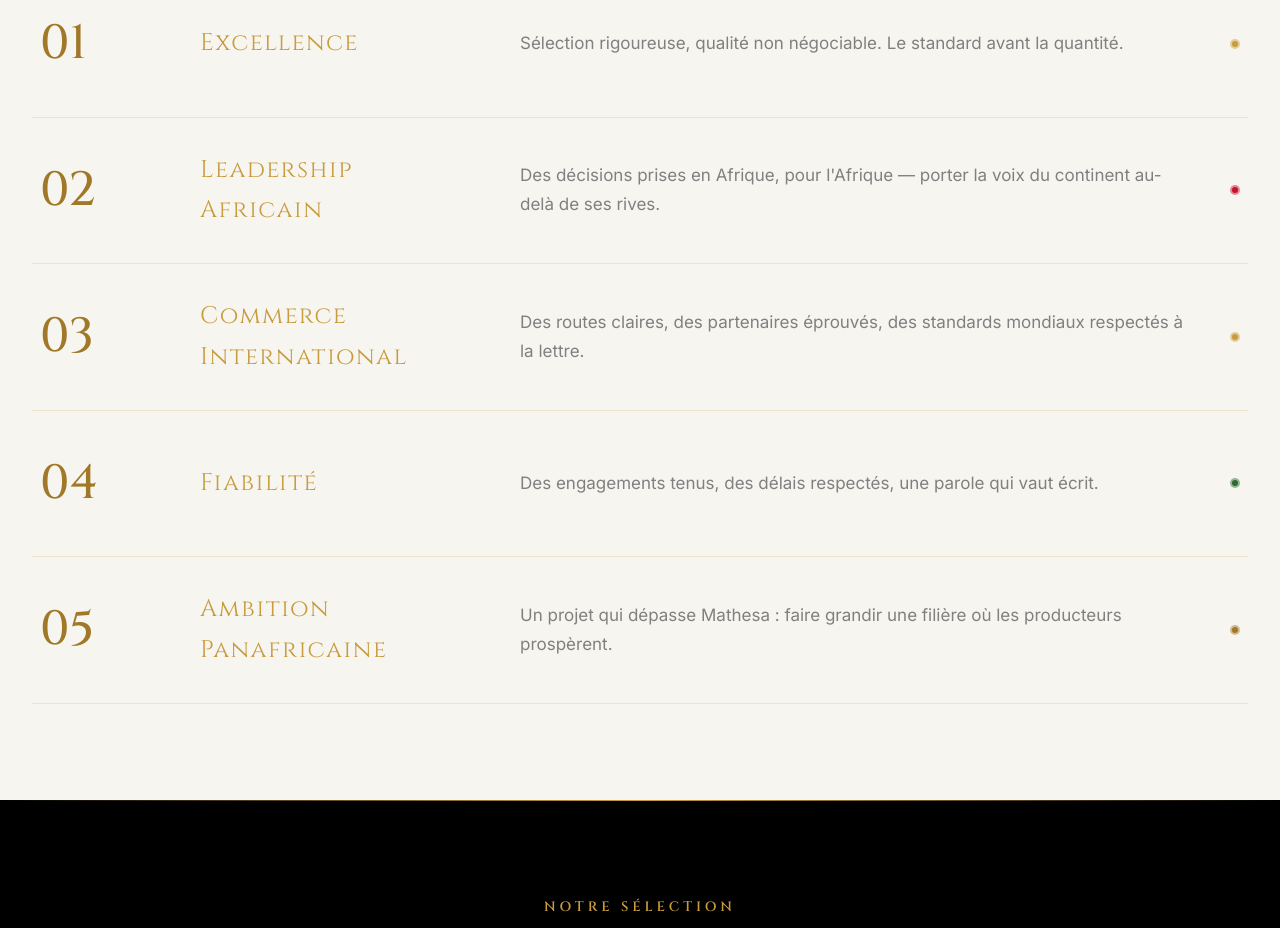
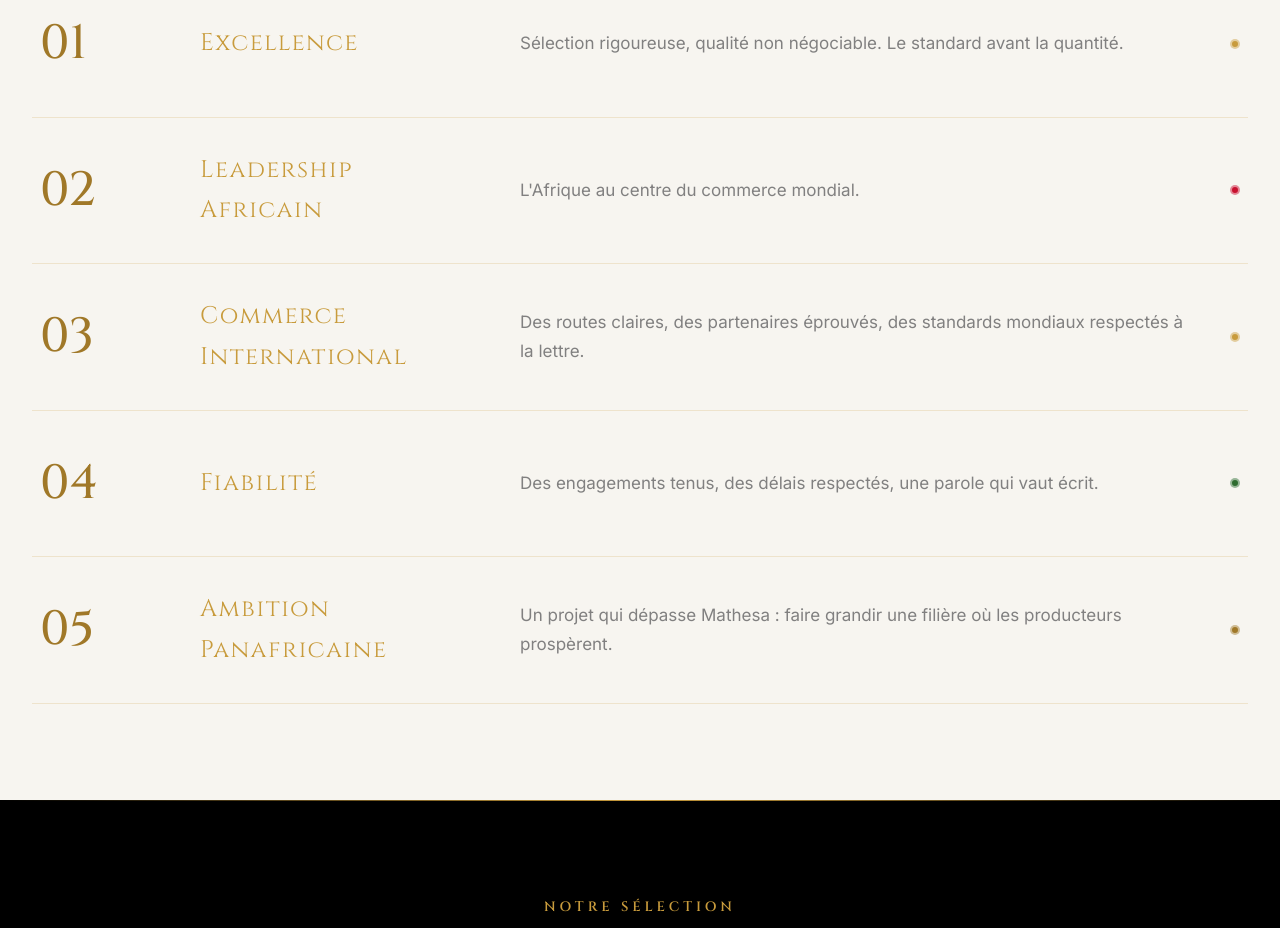
Before and after one commit to elisee789/mathesa-web, a plain HTML site: page index.html in a window 1280 px wide. Shown: the part 3079-4007 px from the top of the page. Drawn offline with Linux system fonts and the light colour scheme.

Commit message:
traduction de valeurs

```diff
--- a/index.html
+++ b/index.html
@@ -2507,32 +2507,32 @@ section.s{
     <div class="valeurs">
       <div class="valeur reveal">
         <div class="num">01</div>
-        <div class="name" data-i18n="val_1_n">Excellence</div>
-        <div class="desc" data-i18n="val_1_d">Sélection rigoureuse, qualité non négociable. Le standard avant la quantité.</div>
+        <div class="name" data-i18n="value-1-title">Excellence</div>
+        <div class="desc" data-i18n="value-1-desc">Sélection rigoureuse, qualité non négociable. Le standard avant la quantité.</div>
         <div class="dot"></div>
       </div>
       <div class="valeur reveal d1">
         <div class="num">02</div>
-        <div class="name" data-i18n="val_2_n">Leadership Africain</div>
-        <div class="desc" data-i18n="val_2_d">Des décisions prises en Afrique, pour l'Afrique — porter la voix du continent au-delà de ses rives.</div>
+        <div class="name" data-i18n="value-2-title">Leadership Africain</div>
+        <div class="desc" data-i18n="value-2-desc">Des décisions prises en Afrique, pour l'Afrique — porter la voix du continent au-delà de ses rives.</div>
         <div class="dot"></div>
       </div>
       <div class="valeur reveal d2">
         <div class="num">03</div>
-        <div class="name" data-i18n="val_3_n">Commerce International</div>
-        <div class="desc" data-i18n="val_3_d">Des routes claires, des partenaires éprouvés, des standards mondiaux respectés à la lettre.</div>
+        <div class="name" data-i18n="value-3-title">Commerce International</div>
+        <div class="desc" data-i18n="value-3-desc">Des routes claires, des partenaires éprouvés, des standards mondiaux respectés à la lettre.</div>
         <div class="dot"></div>
       </div>
       <div class="valeur reveal d3">
         <div class="num">04</div>
-        <div class="name" data-i18n="val_4_n">Fiabilité</div>
-        <div class="desc" data-i18n="val_4_d">Des engagements tenus, des délais respectés, une parole qui vaut écrit.</div>
+        <div class="name" data-i18n="value-4-title">Fiabilité</div>
+        <div class="desc" data-i18n="value-4-desc">Des engagements tenus, des délais respectés, une parole qui vaut écrit.</div>
         <div class="dot"></div>
       </div>
       <div class="valeur reveal d4">
         <div class="num">05</div>
-        <div class="name" data-i18n="val_5_n">Ambition Panafricaine</div>
-        <div class="desc" data-i18n="val_5_d">Un projet qui dépasse Mathesa : faire grandir une filière où les producteurs prospèrent.</div>
+        <div class="name" data-i18n="value-5-title">Ambition Panafricaine</div>
+        <div class="desc" data-i18n="value-5-desc">Un projet qui dépasse Mathesa : faire grandir une filière où les producteurs prospèrent.</div>
         <div class="dot"></div>
       </div>
     </div>
@@ -3013,15 +3013,15 @@ section.s{
                 'values-title-1': 'Nos',
                 'values-title-2': 'Valeurs',
                 'value-1-title': 'Excellence',
-                'value-1-desc': 'Qualité supérieure dans chaque opération.',
+                'value-1-desc': 'Sélection rigoureuse, qualité non négociable. Le standard avant la quantité.',
                 'value-2-title': 'Leadership Africain',
                 'value-2-desc': 'L\'Afrique au centre du commerce mondial.',
-                'value-3-title': 'Fiabilité',
-                'value-3-desc': 'Engagement tenu, partenariats durables.',
-                'value-4-title': 'Ambition',
-                'value-4-desc': 'Construire l\'avenir économique africain.',
-                'value-5-title': 'Commerce International',
-                'value-5-desc': 'Connecter les continents avec excellence.',
+                'value-3-title': 'Commerce International',
+                'value-3-desc': 'Des routes claires, des partenaires éprouvés, des standards mondiaux respectés à la lettre.',
+                'value-4-title': 'Fiabilité',
+                'value-4-desc': 'Des engagements tenus, des délais respectés, une parole qui vaut écrit.',
+                'value-5-title': 'Ambition Panafricaine',
+                'value-5-desc': 'Un projet qui dépasse Mathesa : faire grandir une filière où les producteurs prospèrent.',
 
                 // Produits
                 'products-eyebrow': 'Notre Sélection',
@@ -3161,15 +3161,15 @@ section.s{
                 'values-title-1': 'Our',
                 'values-title-2': 'Values',
                 'value-1-title': 'Excellence',
-                'value-1-desc': 'Superior quality in every operation.',
+                'value-1-desc': 'Strict selection, uncompromising quality. Quality over quantity.',
                 'value-2-title': 'African Leadership',
-                'value-2-desc': 'Africa at the center of global trade.',
-                'value-3-title': 'Reliability',
-                'value-3-desc': 'Commitments kept, lasting partnerships.',
-                'value-4-title': 'Ambition',
-                'value-4-desc': 'Building Africa\'s economic future.',
-                'value-5-title': 'International Trade',
-                'value-5-desc': 'Connecting continents with excellence.',
+                'value-2-desc': 'Decisions made in Africa, for Africa carrying the continent\'s voice beyond its borders..',
+                'value-3-title': 'International Trade',
+                'value-3-desc': 'Clear processes, trusted partners, and strict adherence to global standards.',
+                'value-4-title': 'Reliability',
+                'value-4-desc': 'Commitments kept, deadlines met, a promise as good as a written contract.',
+                'value-5-title': 'Pan-African Ambition',
+                'value-5-desc': 'A project that goes beyond Mathesa: fostering the growth of an industry where producers thrive.',
 
                 // Products
                 'products-eyebrow': 'Our Selection',
```
